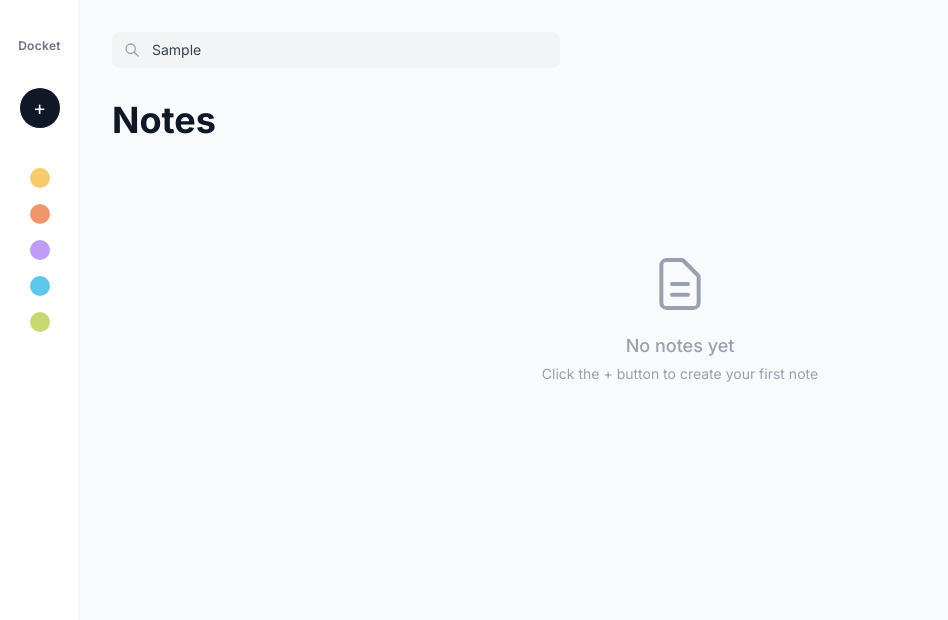
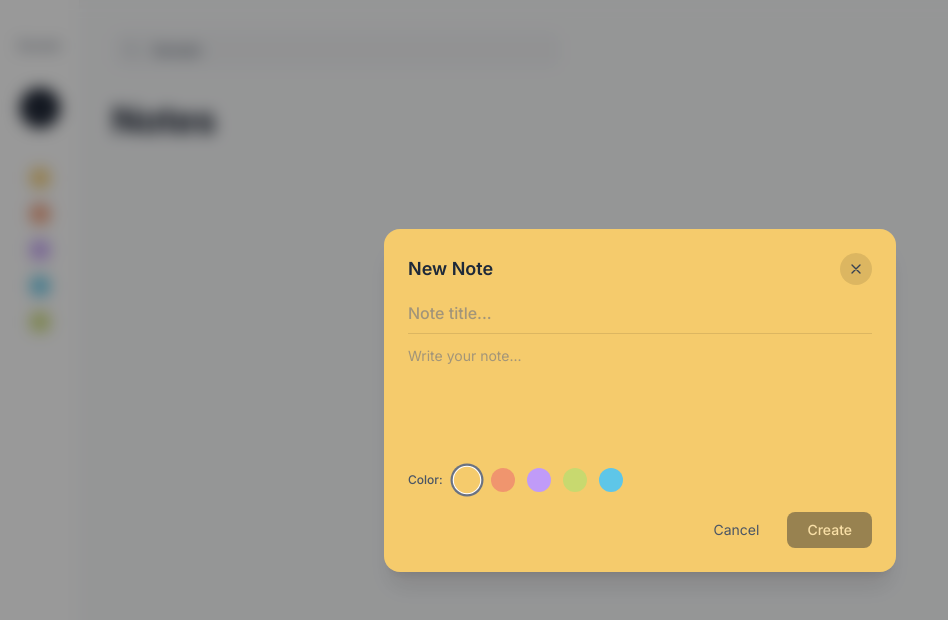
Before and after one commit to viktoralyoshin/notes, a React (Vite) app in the folder notes-front/: page / in a window 1280 px wide. Both pictures are taken after typing "Sample" into the empty fields and a click on the button "Add note". Shown: the top 620 px of the page, without its empty margins (0-948 px from the left). Built offline with nearby package versions, Linux system fonts and the light colour scheme.

Commit message:
feat: add NoteEditor modal with full CRUD (create, edit, delete) and localStorage persistence

```diff
--- a/notes-front/src/App.tsx
+++ b/notes-front/src/App.tsx
@@ -1,24 +1,56 @@
+import { useState } from 'react'
 import { NotesProvider, useNotes } from './store/notesContext'
 import Layout from './components/Layout/Layout'
 import NoteGrid from './components/NoteGrid/NoteGrid'
-import type { Note } from './types'
+import NoteEditor from './components/NoteEditor/NoteEditor'
+import type { Note, NoteColor } from './types'
 
 function NotesApp() {
   const { filteredNotes, dispatch } = useNotes()
+  const [editorOpen, setEditorOpen] = useState(false)
+  const [editingNote, setEditingNote] = useState<Note | null>(null)
 
   const handleAddNote = () => {
-    // TODO: implement note creation modal
+    setEditingNote(null)
+    setEditorOpen(true)
   }
 
-  const handleEdit = (_note: Note) => {
-    // TODO: implement note editing modal
+  const handleEdit = (note: Note) => {
+    setEditingNote(note)
+    setEditorOpen(true)
   }
 
   const handleDelete = (id: string) => {
     dispatch({ type: 'DELETE_NOTE', payload: id })
   }
 
+  const handleSave = (data: { title: string; content: string; color: NoteColor }) => {
+    const now = new Date().toISOString().split('T')[0]
+
+    if (editingNote) {
+      dispatch({
+        type: 'UPDATE_NOTE',
+        payload: {
+          ...editingNote,
+          ...data,
+          updatedAt: now,
+        },
+      })
+    } else {
+      dispatch({
+        type: 'ADD_NOTE',
+        payload: {
+          id: crypto.randomUUID(),
+          ...data,
+          createdAt: now,
+          updatedAt: now,
+        },
+      })
+    }
+  }
+
   return (
+    <>
       <Layout onAddNote={handleAddNote}>
         <NoteGrid
           notes={filteredNotes}
@@ -26,6 +58,13 @@ function NotesApp() {
           onDelete={handleDelete}
         />
       </Layout>
+      <NoteEditor
+        note={editingNote}
+        isOpen={editorOpen}
+        onClose={() => setEditorOpen(false)}
+        onSave={handleSave}
+      />
+    </>
   )
 }
 
--- /dev/null
+++ b/notes-front/src/components/NoteEditor/NoteEditor.tsx
@@ -0,0 +1,122 @@
+import { useState, useEffect } from 'react'
+import type { Note, NoteColor } from '../../types'
+import { NOTE_COLORS } from '../../types'
+
+interface NoteEditorProps {
+  note: Note | null
+  isOpen: boolean
+  onClose: () => void
+  onSave: (data: { title: string; content: string; color: NoteColor }) => void
+}
+
+const colorOrder: NoteColor[] = ['yellow', 'orange', 'purple', 'green', 'blue']
+
+export default function NoteEditor({ note, isOpen, onClose, onSave }: NoteEditorProps) {
+  const [title, setTitle] = useState('')
+  const [content, setContent] = useState('')
+  const [color, setColor] = useState<NoteColor>('yellow')
+
+  useEffect(() => {
+    if (note) {
+      setTitle(note.title)
+      setContent(note.content)
+      setColor(note.color)
+    } else {
+      setTitle('')
+      setContent('')
+      setColor('yellow')
+    }
+  }, [note, isOpen])
+
+  if (!isOpen) return null
+
+  const handleSave = () => {
+    if (!title.trim()) return
+    onSave({ title: title.trim(), content: content.trim(), color })
+    onClose()
+  }
+
+  const handleBackdropClick = (e: React.MouseEvent) => {
+    if (e.target === e.currentTarget) {
+      onClose()
+    }
+  }
+
+  return (
+    <div
+      className="fixed inset-0 z-50 flex items-center justify-center bg-black/40 backdrop-blur-sm"
+      onClick={handleBackdropClick}
+    >
+      <div className={`${NOTE_COLORS[color].bg} rounded-2xl p-6 w-full max-w-lg mx-4 shadow-xl`}>
+        {/* Header */}
+        <div className="flex items-center justify-between mb-4">
+          <h2 className="text-lg font-semibold text-gray-800">
+            {note ? 'Edit Note' : 'New Note'}
+          </h2>
+          <button
+            onClick={onClose}
+            className="w-8 h-8 rounded-full bg-black/10 flex items-center justify-center hover:bg-black/20 transition-colors cursor-pointer"
+            aria-label="Close"
+          >
+            <svg className="w-4 h-4 text-gray-700" fill="none" stroke="currentColor" viewBox="0 0 24 24">
+              <path strokeLinecap="round" strokeLinejoin="round" strokeWidth={2} d="M6 18L18 6M6 6l12 12" />
+            </svg>
+          </button>
+        </div>
+
+        {/* Title input */}
+        <input
+          type="text"
+          placeholder="Note title..."
+          value={title}
+          onChange={(e) => setTitle(e.target.value)}
+          className="w-full bg-transparent text-gray-800 font-medium text-base placeholder-gray-500/60 outline-none mb-3 border-b border-black/10 pb-2"
+          autoFocus
+        />
+
+        {/* Content textarea */}
+        <textarea
+          placeholder="Write your note..."
+          value={content}
+          onChange={(e) => setContent(e.target.value)}
+          rows={5}
+          className="w-full bg-transparent text-gray-700 text-sm placeholder-gray-500/60 outline-none resize-none mb-4"
+        />
+
+        {/* Color picker */}
+        <div className="flex items-center gap-3 mb-5">
+          <span className="text-xs text-gray-600 font-medium">Color:</span>
+          {colorOrder.map((c) => (
+            <button
+              key={c}
+              onClick={() => setColor(c)}
+              className={`w-6 h-6 rounded-full ${NOTE_COLORS[c].dot} transition-all cursor-pointer ${
+                color === c
+                  ? 'ring-2 ring-offset-1 ring-gray-500 scale-110'
+                  : 'hover:scale-110'
+              }`}
+              aria-label={NOTE_COLORS[c].label}
+            />
+          ))}
+        </div>
+
+        {/* Actions */}
+        <div className="flex justify-end gap-3">
+          <button
+            onClick={onClose}
+            className="px-4 py-2 text-sm text-gray-600 hover:text-gray-800 transition-colors cursor-pointer"
+          >
+            Cancel
+          </button>
+          <button
+            onClick={handleSave}
+            disabled={!title.trim()}
+            className="px-5 py-2 bg-gray-900 text-white text-sm font-medium rounded-lg hover:bg-gray-700 transition-colors disabled:opacity-40 disabled:cursor-not-allowed cursor-pointer"
+          >
+            {note ? 'Save' : 'Create'}
+          </button>
+        </div>
+      </div>
+    </div>
+  )
+}
```
Lines whose indentation alone changed are shown as unchanged.
